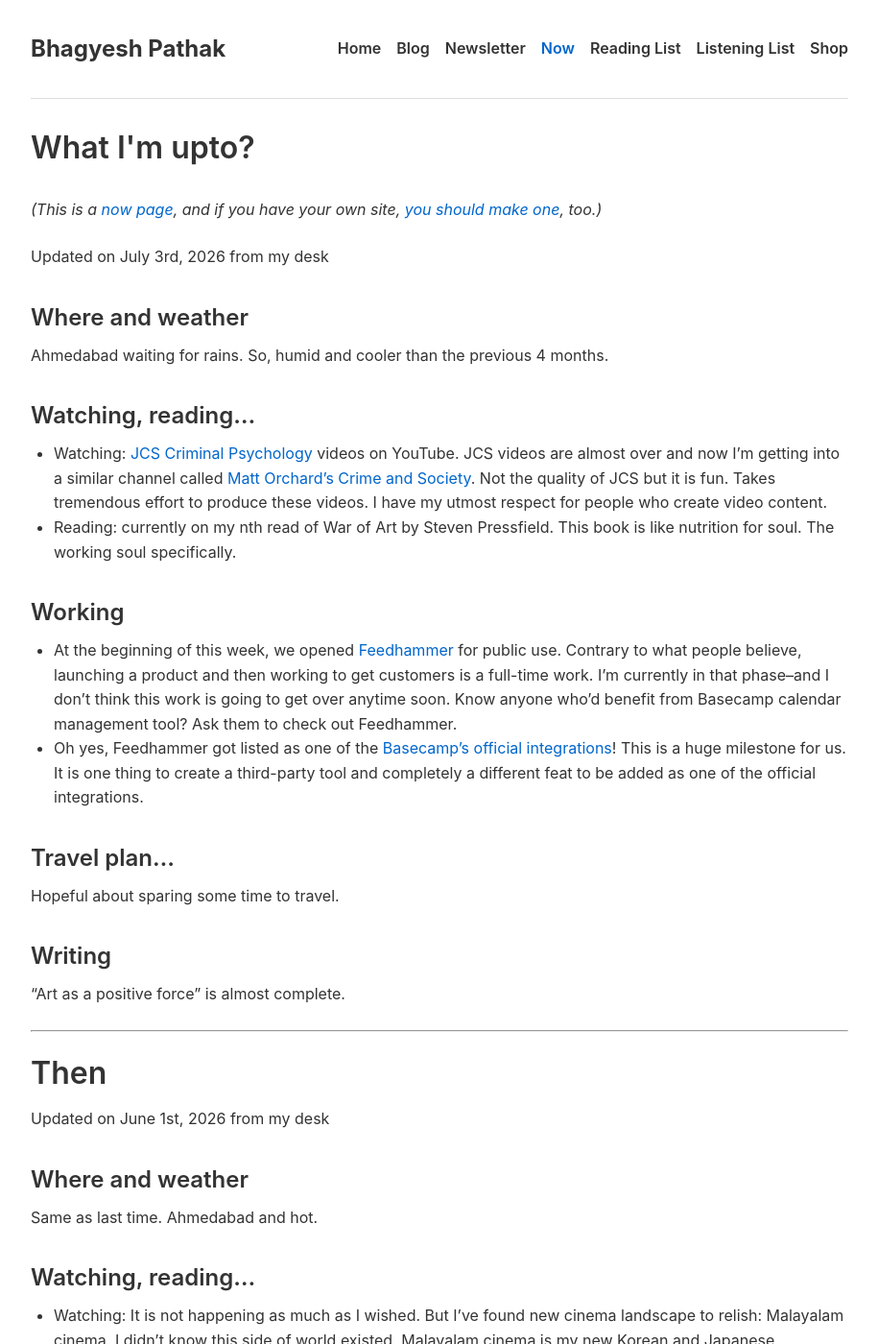
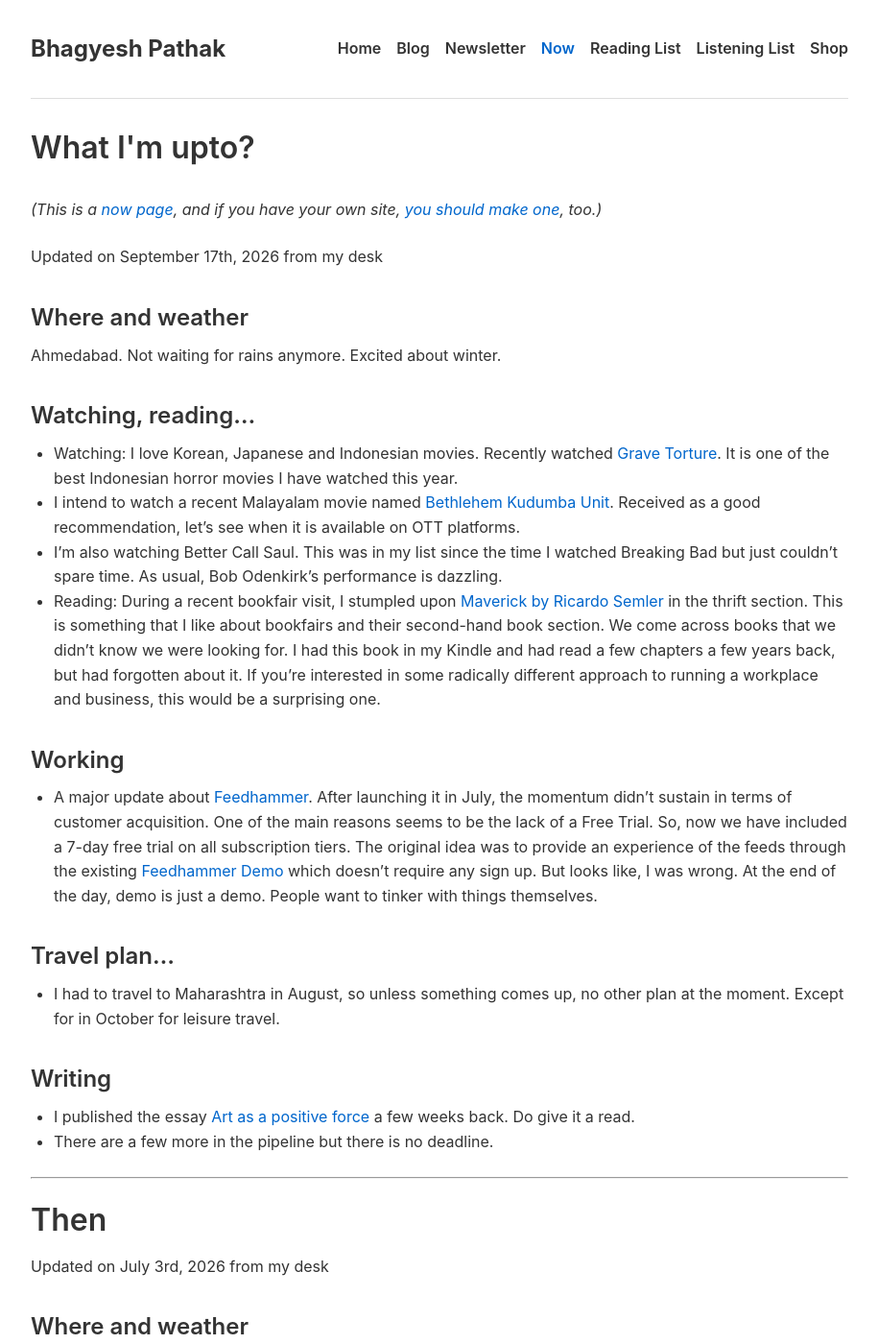
Before and after one commit to bhagyeshsp/bsp-web, a Jekyll site: the page built from pages/now.md, in a window 1280 px wide and 1400 px high. Shown: the whole window at 96% size, without its empty margins (182-1097 px from the left). Built offline with Jekyll 4.4.1, drawn with Linux system fonts in a browser that asks for light colours.

Commit message:
update now

```diff
--- a/pages/now.md
+++ b/pages/now.md
@@ -7,7 +7,35 @@ description: "A snapshot of my current activities: projects, reading, and writin
 
 _(This is a [now page](https://nownownow.com/about), and if you have your own site, [you should make one](https://nownownow.com/about), too.)_
 
+Updated on September 17th, 2026 from my desk
 
+## Where and weather
+
+Ahmedabad. Not waiting for rains anymore. Excited about winter.
+
+## Watching, reading...
+
+- Watching: I love Korean, Japanese and Indonesian movies. Recently watched [Grave Torture](https://www.netflix.com/in/title/81711292?ref=bhagyeshpathak.com). It is one of the best Indonesian horror movies I have watched this year.
+- I intend to watch a recent Malayalam movie named [Bethlehem Kudumba Unit](https://www.youtube.com/watch?v=fk0JHh1P9H0). Received as a good recommendation, let's see when it is available on OTT platforms.
+- I'm also watching Better Call Saul. This was in my list since the time I watched Breaking Bad but just couldn't spare time. As usual, Bob Odenkirk's performance is dazzling.
+- Reading: During a recent bookfair visit, I stumpled upon [Maverick by Ricardo Semler](https://www.amazon.in/Maverick-Success-Behind-Unusual-Workplace/dp/0446670553) in the thrift section. This is something that I like about bookfairs and their second-hand book section. We come across books that we didn't know we were looking for. I had this book in my Kindle and had read a few chapters a few years back, but had forgotten about it. If you're interested in some radically different approach to running a workplace and business, this would be a surprising one.
+
+## Working
+
+- A major update about [Feedhammer](https://feedhammer.com). After launching it in July, the momentum didn't sustain in terms of customer acquisition. One of the main reasons seems to be the lack of a Free Trial. So, now we have included a 7-day free trial on all subscription tiers. The original idea was to provide an experience of the feeds through the existing [Feedhammer Demo](https://app.feedhammer.com/demo) which doesn't require any sign up. But looks like, I was wrong. At the end of the day, demo is just a demo. People want to tinker with things themselves.
+
+## Travel plan...
+
+- I had to travel to Maharashtra in August, so unless something comes up, no other plan at the moment. Except for in October for leisure travel.
+
+## Writing
+
+- I published the essay [Art as a positive force](https://sisyphusnotes.substack.com/p/art-as-a-positive-force?r=bhagyeshpathak.com) a few weeks back. Do give it a read.
+- There are a few more in the pipeline but there is no deadline.
+
+---
+
+# Then
 Updated on July 3rd, 2026 from my desk
 
 ## Where and weather
```
